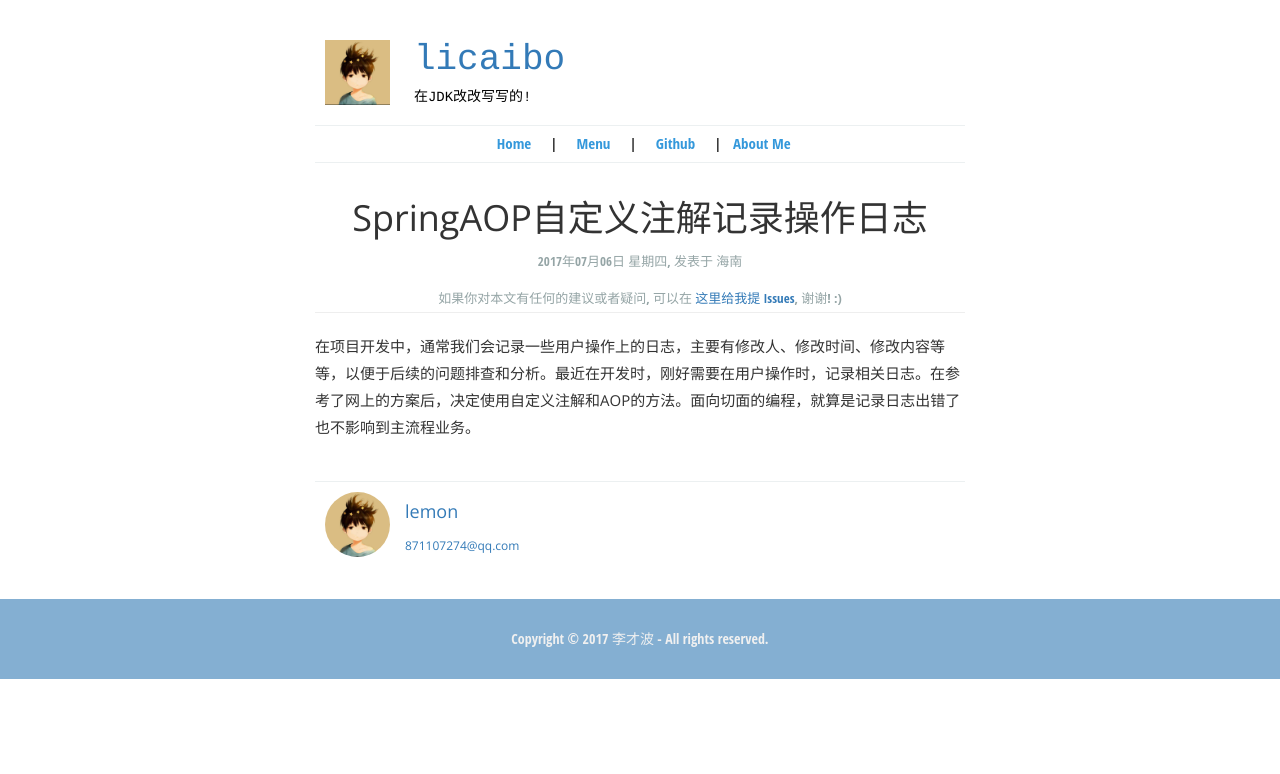
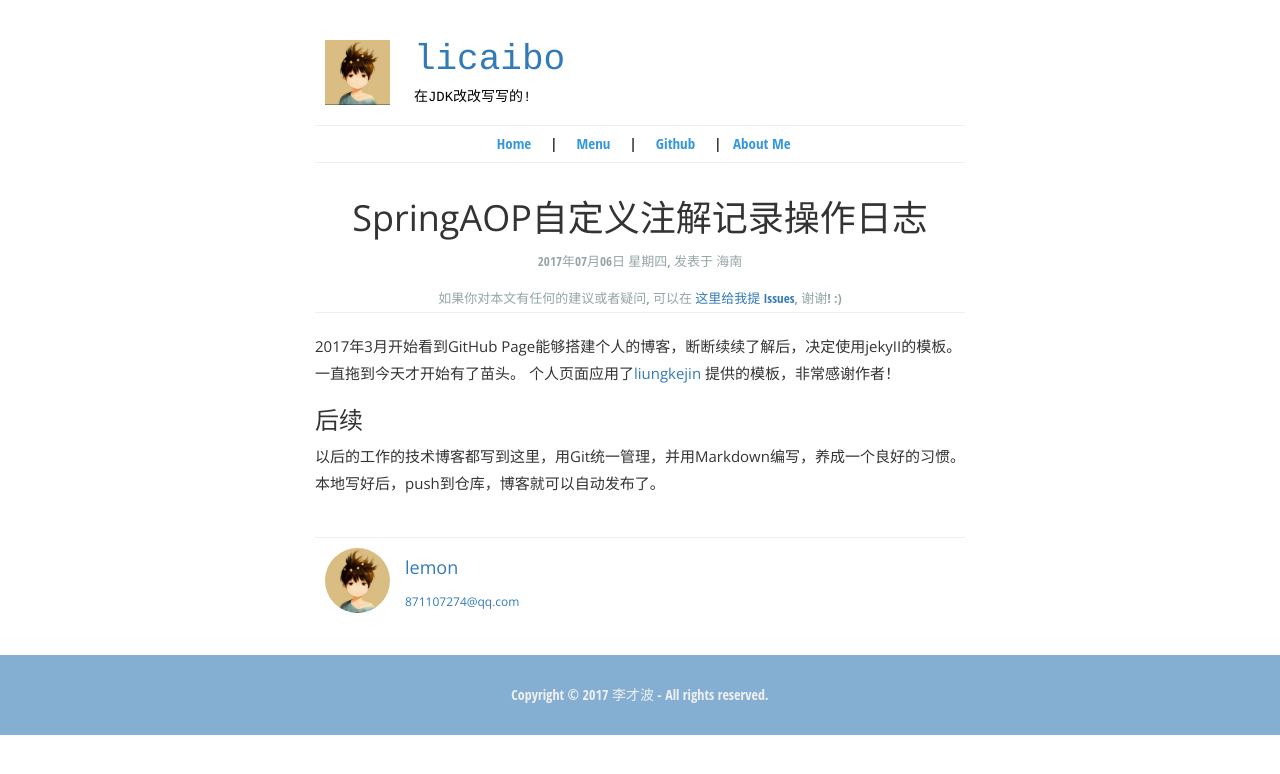
Before and after one commit to lcbbcl/licaibo.github.io, a Jekyll site: the page built from _posts/2017-07-06-Get-Started.md, in a window 1280 px wide. Shown: the top 774 px of the page. Built offline with Jekyll 4.4.1, drawn with Linux system fonts in a browser that asks for light colours.

```diff
--- a/_posts/2017-07-06-Get-Started.md
+++ b/_posts/2017-07-06-Get-Started.md
@@ -6,5 +6,10 @@
 pulished: true
 ---
 
+2017年3月开始看到GitHub Page能够搭建个人的博客，断断续续了解后，决定使用jekyII的模板。
+一直拖到今天才开始有了苗头。
+个人页面应用了[liungkejin](https://github.com/liungkejin/liungkejin.github.io) 提供的模板，非常感谢作者！
 
-在项目开发中，通常我们会记录一些用户操作上的日志，主要有修改人、修改时间、修改内容等等，以便于后续的问题排查和分析。最近在开发时，刚好需要在用户操作时，记录相关日志。在参考了网上的方案后，决定使用自定义注解和AOP的方法。面向切面的编程，就算是记录日志出错了也不影响到主流程业务。
+### 后续
+以后的工作的技术博客都写到这里，用Git统一管理，并用Markdown编写，养成一个良好的习惯。
+本地写好后，push到仓库，博客就可以自动发布了。
```
